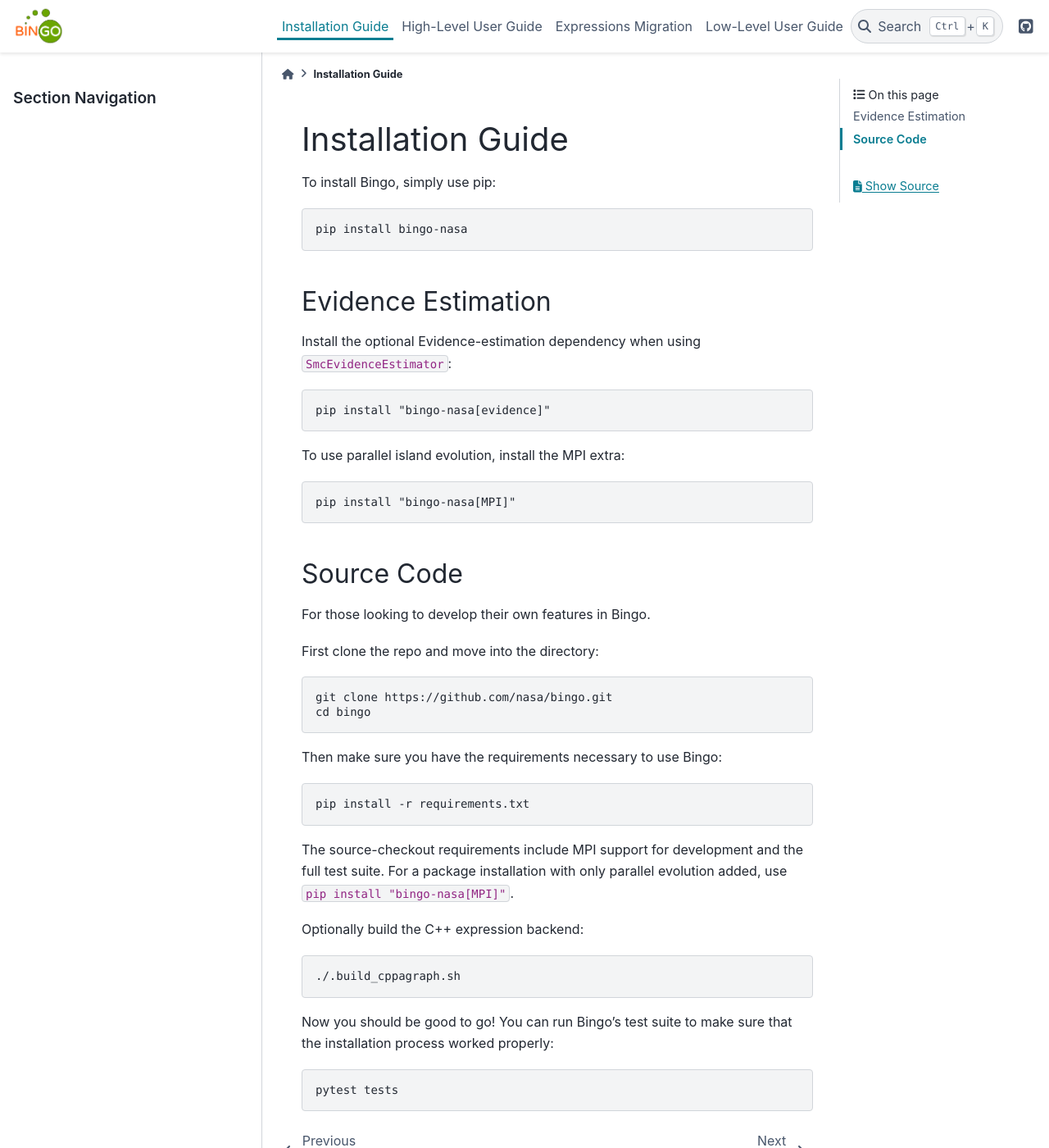
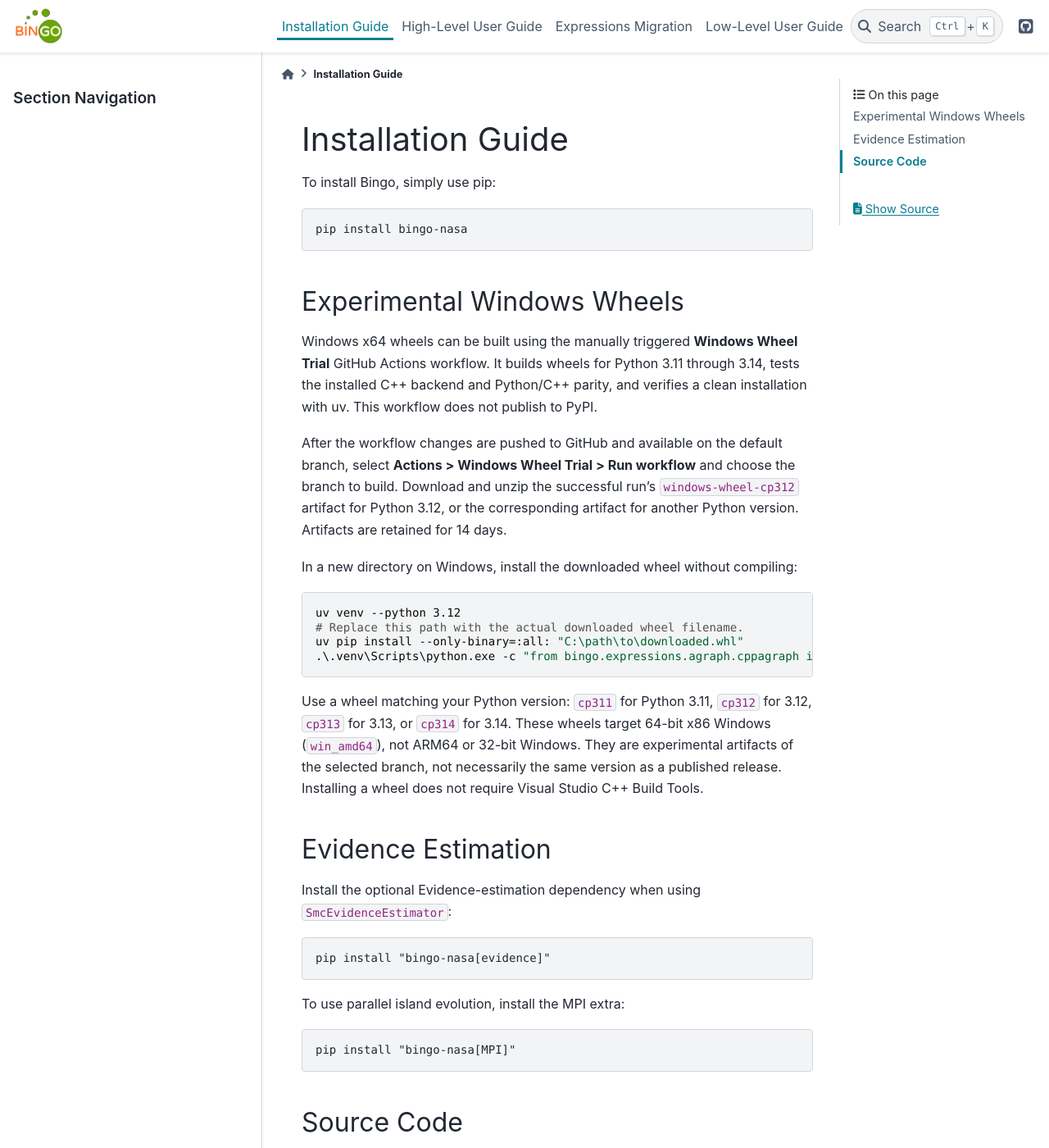
Before and after one commit to nasa/bingo, a Sphinx documentation site: the page built from docs/source/installation.rst, in a window 1280 px wide and 1400 px high. Shown: the whole window at 82% size. Built offline with Sphinx 7.4.7 and the PyData theme 0.15.4, drawn with Linux system fonts in a browser that asks for light colours; pages that are not in the unit, such as notebooks, are missing from menus.

Commit message:
Add manual Windows wheel build and validation workflow
Build Windows x64 wheels for Python 3.11 through 3.14 on manual dispatch without publishing to PyPI. Validate installed C++ backend behavior, Python/C++ parity, serial imports, metadata, and a clean binary-only uv installation before uploading downloadable artifacts.

Enable MSVC math constants for the C++ core and document how to run the trial and test downloaded wheels.

Validation: clean native wheel build, uv installation, metadata checks, and 257 focused tests passed. Windows compilation awaits the manual workflow run.

Co-authored-by: Copilot <223556219+Copilot@users.noreply.github.com>

```diff
--- a/docs/source/installation.rst
+++ b/docs/source/installation.rst
@@ -6,6 +6,36 @@ To install Bingo, simply use pip:
 .. code-block:: console
 
     pip install bingo-nasa
+
+Experimental Windows Wheels
+---------------------------
+
+Windows x64 wheels can be built using the manually triggered **Windows Wheel
+Trial** GitHub Actions workflow. It builds wheels for Python 3.11 through 3.14,
+tests the installed C++ backend and Python/C++ parity, and verifies a clean
+installation with uv. This workflow does not publish to PyPI.
+
+After the workflow changes are pushed to GitHub and available on the default
+branch, select **Actions > Windows Wheel Trial > Run workflow** and choose the
+branch to build. Download and unzip the successful run's
+``windows-wheel-cp312`` artifact for Python 3.12, or the corresponding artifact
+for another Python version. Artifacts are retained for 14 days.
+
+In a new directory on Windows, install the downloaded wheel without compiling:
+
+.. code-block:: powershell
+
+    uv venv --python 3.12
+    # Replace this path with the actual downloaded wheel filename.
+    uv pip install --only-binary=:all: "C:\path\to\downloaded.whl"
+    .\.venv\Scripts\python.exe -c "from bingo.expressions.agraph.cppagraph import AGraphExpression; print('C++ backend loaded')"
+
+Use a wheel matching your Python version: ``cp311`` for Python 3.11,
+``cp312`` for 3.12, ``cp313`` for 3.13, or ``cp314`` for 3.14. These wheels
+target 64-bit x86 Windows (``win_amd64``), not ARM64 or 32-bit Windows.
+They are experimental artifacts of the selected branch, not necessarily the
+same version as a published release. Installing a wheel does not require
+Visual Studio C++ Build Tools.
 
 Evidence Estimation
 -------------------
```
Also changed, not shown: 2 other files.
